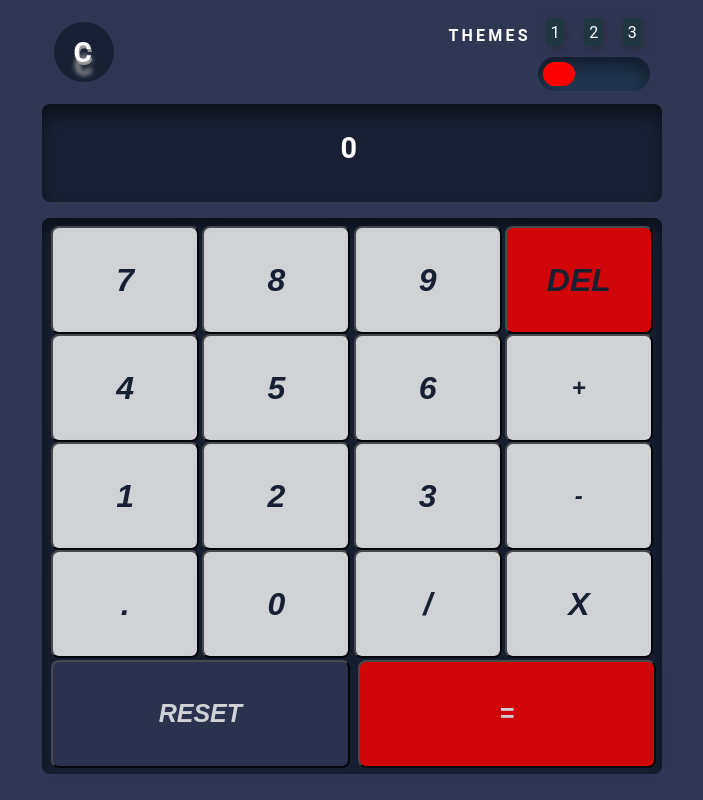
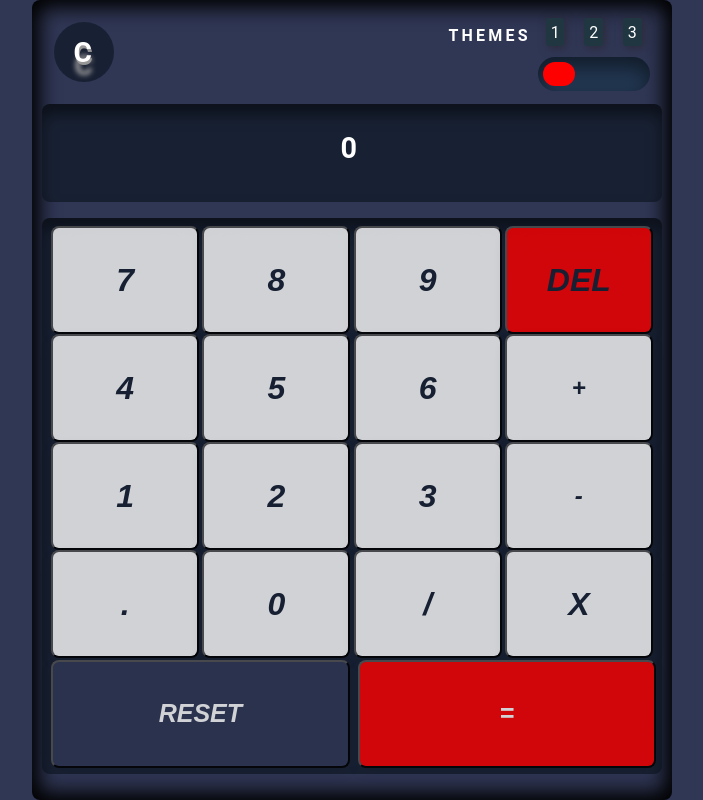
Before and after one commit to raybags-web-dev/calc_design, a plain HTML site: page index.html in a window 1280 px wide. Shown: the whole page, without its empty margins (288-991 px from the left). Drawn offline with nearby package versions, Linux system fonts and the light colour scheme.

Commit message:
gave main container max and min widths for UI improvemnet

```diff
--- a/public/css/styles.css
+++ b/public/css/styles.css
@@ -55,12 +55,21 @@ body {
 
 /*  main container */
 .main {
+  position: absolute;
+  top: 50%;
+  left: 50%;
+  transform: translate(-50%, -50%);
   display: flex;
   flex-direction: column;
-  margin: 0 auto;
+  margin: auto;
   padding: 0.6rem;
   width: 100vw;
   height: 100vh;
+  background: inherit;
+  border-radius: 0.5rem;
+  box-shadow: inset 0px 0px 20px 8px rgb(0, 0, 0);
+  max-width: 40rem !important;
+  max-height: 50rem !important;
 }
 
 .head-container {
```
